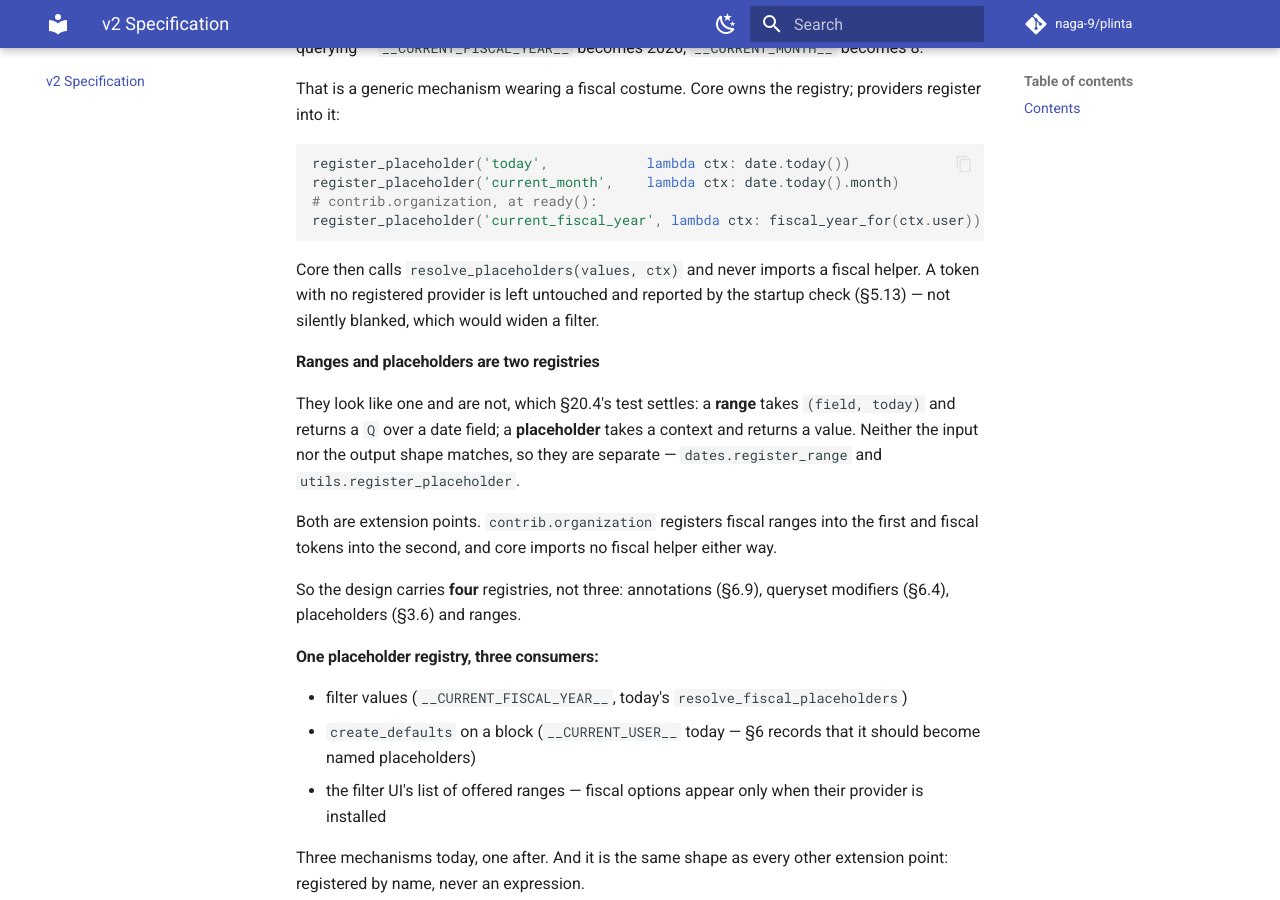
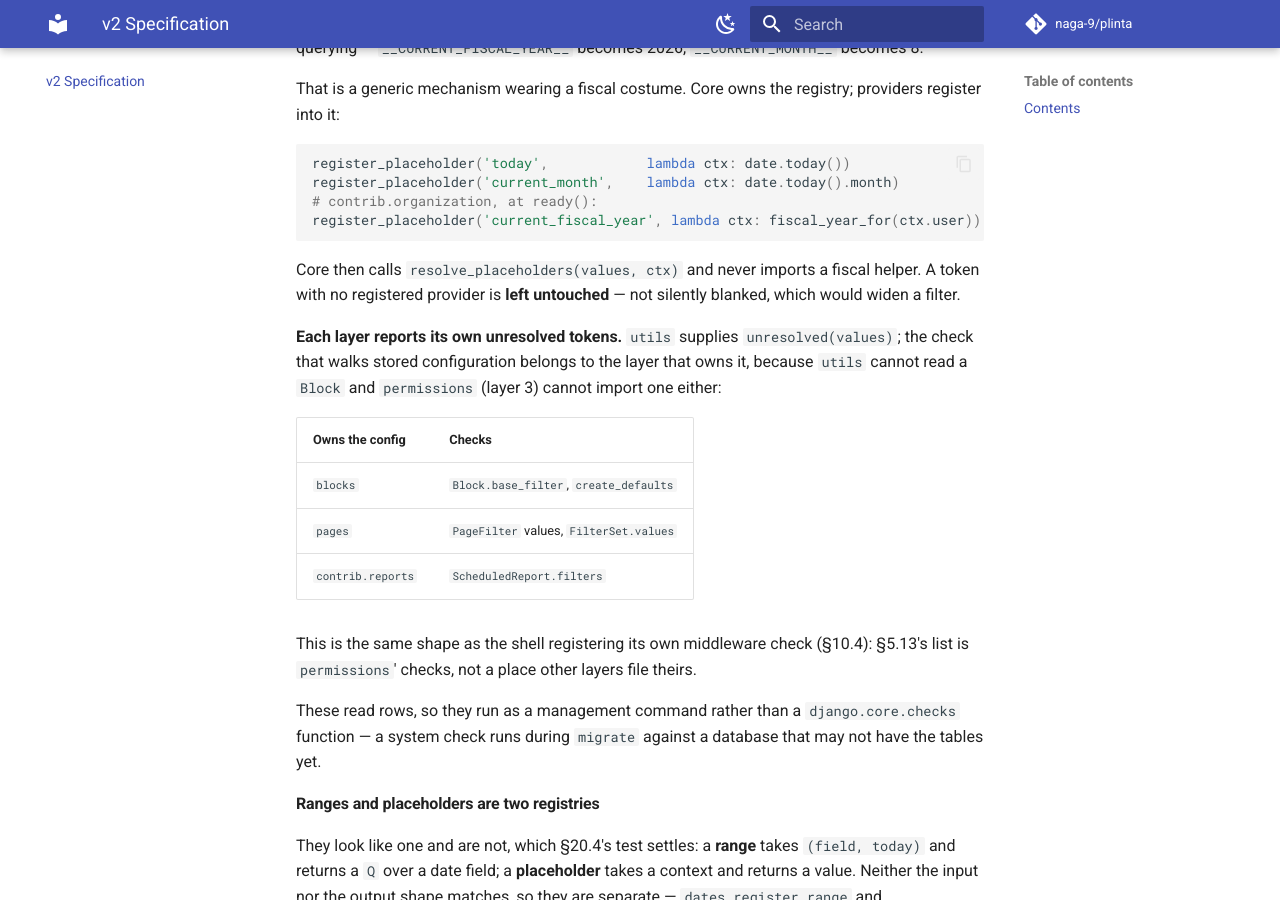
Before and after one commit to naga-9/plinta, an MkDocs documentation site: the page built from docs/design/SPEC.md, in a window 1280 px wide and 900 px high, scrolled down 15721 px. Built offline with MkDocs 1.6.1 and Material for MkDocs 9.7.7, drawn with Linux system fonts in a browser that asks for light colours; comment, search, counter and statistics services are not loaded.

Commit message:
docs(spec): unresolved tokens are checked by the layer that stores them
§3.6 promised they were reported by §5.13's startup check, which lists
three checks and not this one — and could not, since permissions is
layer 3 and the tokens live in Block.base_filter, FilterSet.values and
ScheduledReport.filters. The check as written was unbuildable.

utils supplies unresolved(); blocks, pages and contrib.reports each walk
their own configuration, as the shell registers its own middleware check.
They read rows, so they are a management command rather than a
django.core.checks function, which runs during migrate against a database
that may not have the tables yet.

Co-Authored-By: Claude Opus 5 (1M context) <noreply@anthropic.com>
Claude-Session: https://claude.ai/code/session_01RND2PW1dcZdMQFATcnHZ1y

````diff
--- a/docs/design/SPEC.md
+++ b/docs/design/SPEC.md
@@ -449,7 +449,19 @@ register_placeholder('current_month',    lambda ctx: date.today().month)
 register_placeholder('current_fiscal_year', lambda ctx: fiscal_year_for(ctx.user))
 ```
 
-Core then calls `resolve_placeholders(values, ctx)` and never imports a fiscal helper. A token with no registered provider is left untouched and reported by the startup check (§5.13) — not silently blanked, which would widen a filter.
+Core then calls `resolve_placeholders(values, ctx)` and never imports a fiscal helper. A token with no registered provider is **left untouched** — not silently blanked, which would widen a filter.
+
+**Each layer reports its own unresolved tokens.** `utils` supplies `unresolved(values)`; the check that walks stored configuration belongs to the layer that owns it, because `utils` cannot read a `Block` and `permissions` (layer 3) cannot import one either:
+
+| Owns the config | Checks |
+|---|---|
+| `blocks` | `Block.base_filter`, `create_defaults` |
+| `pages` | `PageFilter` values, `FilterSet.values` |
+| `contrib.reports` | `ScheduledReport.filters` |
+
+This is the same shape as the shell registering its own middleware check (§10.4): §5.13's list is `permissions`' checks, not a place other layers file theirs.
+
+These read rows, so they run as a management command rather than a `django.core.checks` function — a system check runs during `migrate` against a database that may not have the tables yet.
 
 #### Ranges and placeholders are two registries
 
````
